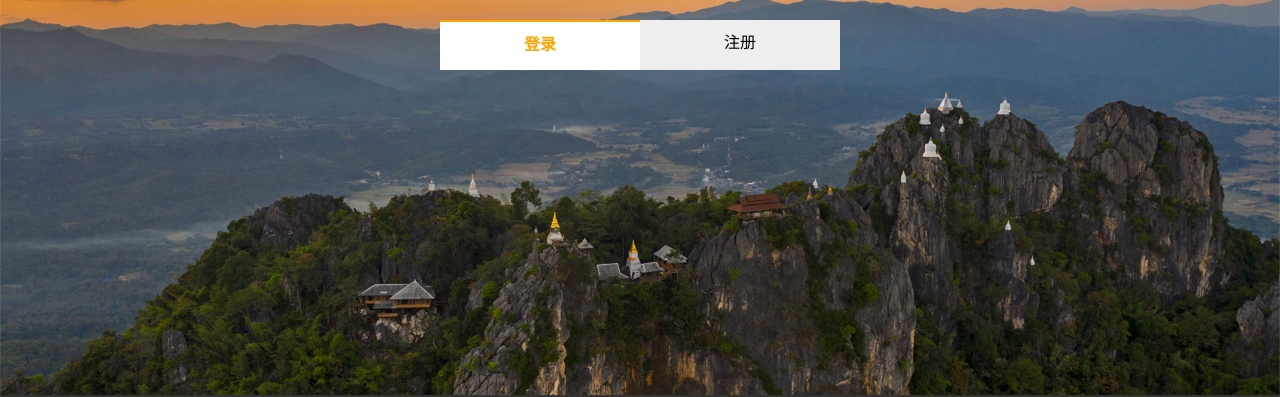
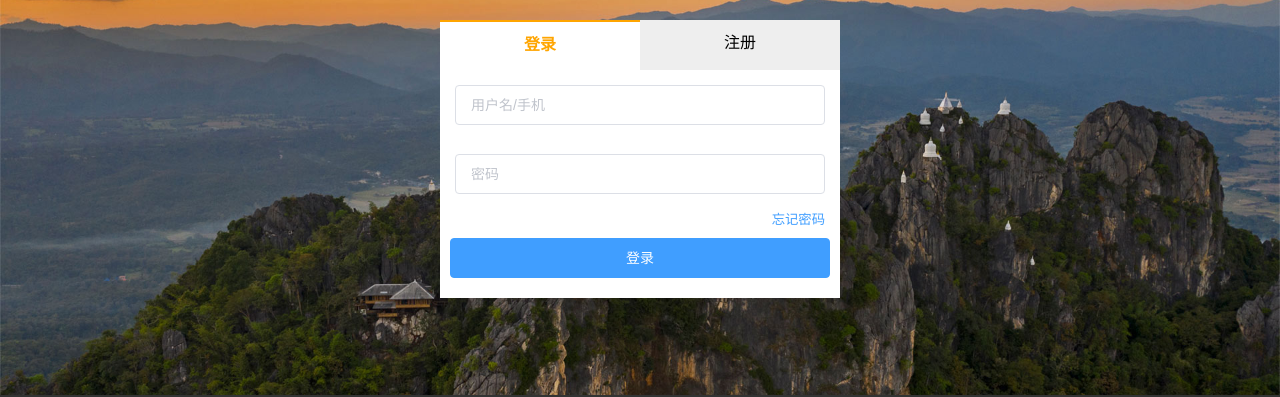
Before and after one commit to WwwanQin/xianyun, a Nuxt app: page /user/login in a window 1280 px wide. Shown: the part 165-562 px from the top of the page. Built offline with nearby package versions, Linux system fonts and the light colour scheme; a small style sheet from the web is missing.

Commit message:
提交登录组件

```diff
--- a/components/header.vue
+++ b/components/header.vue
@@ -20,13 +20,12 @@
 
             <!-- 登录/用户信息 -->
             <el-row type="flex" align="middle">
-
                 <!-- 如果用户存在则展示用户信息，用户数据来自store -->
-                <el-dropdown v-if="false">
+                <el-dropdown v-if="$store.state.user.userInfo.token">
                     <el-row type="flex" align="middle" class="el-dropdown-link">
                         <nuxt-link to="#">
-                            <img src="http://157.122.54.189:9093/images/pic_sea.jpeg"/>
-                            用户名
+                            <img :src="$axios.defaults.baseURL + $store.state.user.userInfo.user.defaultAvatar"/>
+                            {{$store.state.user.userInfo.user.nickname }}
                         </nuxt-link>
                         <i class="el-icon-caret-bottom el-icon--right"></i>
                     </el-row>
--- a/components/user/loginForm.vue
+++ b/components/user/loginForm.vue
@@ -1,13 +1,98 @@
 <template>
-
+    <div class="loginForm">
+        <el-form :model="ruleForm" :rules="rules" ref="ruleForm" class="demo-ruleForm">
+            <el-form-item class="form-item" prop="username">
+                <!-- 用户名输入框 -->
+                <el-input
+                placeholder="用户名/手机"
+                v-model="ruleForm.username">
+                </el-input>
+            </el-form-item>
+            <el-form-item class="form-item" prop="username">
+                <!-- 用户名输入框 -->
+                <el-input
+                type="password"
+                placeholder="密码"
+                v-model="ruleForm.password">
+                </el-input>
+            </el-form-item>
+            <p class="wangjimima">
+                <small>忘记密码</small>
+            </p>
+            <el-row>
+                <el-button type="primary" class="submit" @click="submitForm('ruleForm')">登录</el-button>
+            </el-row>
+        </el-form>
+    </div>
 </template>
 
 <script>
 export default {
-
+    data(){
+        return{
+            ruleForm: {
+                username: '',
+                password: '',
+                date1: '',
+                date2: '',
+                delivery: false,
+                type: [],
+                resource: '',
+                desc: ''
+            },
+            rules: {
+                username: [
+                    { required: true, message: '请输入用户名或手机号', trigger: 'blur' }
+                ],
+                password: [
+                    { required: true, message: '请输入密码', trigger: 'change' },
+                    { min: 3, max: 11, message: '密码最小长度为三个字符', trigger: 'blur' }
+                ]
+            }
+        }
+    },
+    methods:{
+        submitForm(formName){
+            this.$refs[formName].validate(valid => {
+                valid ? this.saveUserMessage() : this.$message({type: 'error',message: '请检查您的登录信息'})
+            })
+        },
+        saveUserMessage(){
+            this.$store.dispatch('user/userLogin',this.ruleForm).then(res => {
+                console.log(res);
+            }).catch(reason => {
+                console.log(reason);
+            })
+        }
+    }
 }
 </script>
 
-<style>
-
+<style scoped lang="less">
+    .loginForm{
+        width: 400px;
+        background-color: white;
+        .form-item{
+            margin-bottom: 7px;
+            padding-top: 15px;
+            /deep/ .el-form-item__content{
+                margin: 0px 15px 7px 15px;
+            }
+        }
+        .wangjimima{
+            text-align: right;
+            height: 30px;
+            margin-right: 15px;
+            color: #409eff;
+        }
+        .el-row{
+            display: flex;
+            justify-content: center;
+            padding-bottom: 20px;
+            .submit{
+                width: 95%;
+                text-align: center;
+            }
+        }
+    }
 </style>
--- a/pages/index.vue
+++ b/pages/index.vue
@@ -53,7 +53,7 @@ export default {
     mounted(){
         this.$axios({
             url: '/scenics/banners',
-            method: 'get'
+            method: 'get',
         }).then(res => {
             let {data:{data}} = res;
             console.log(data);
--- a/pages/user/login.vue
+++ b/pages/user/login.vue
@@ -5,13 +5,17 @@
         <span class="active">登录</span>
         <span>注册</span>
       </div>
+      <loginForm/>
     </div>
   </div>
 </template>
 
 <script>
+import loginForm from '@/components/user/loginForm.vue'
 export default {
-
+  components:{
+    loginForm
+  }
 }
 </script>
 
--- a/store/user.js
+++ b/store/user.js
@@ -1,3 +1,31 @@
-export const user = () =>{
-    name: '大罗'
+export const state = () => ({
+    userInfo:{
+        user: {},
+        token: ''
+    }
+})
+export const mutations = {
+    saveUserInfo(state,data){
+        state.userInfo = data;
+    }
 }
+
+export const actions = {
+    userLogin(result,{username,password}){
+        let {commit} = result;
+        this.$axios({
+            url: '/accounts/login',
+            method: 'post',
+            data:{
+                username,
+                password
+            }
+        }).then(res => {
+            console.log(res.data);
+            commit('saveUserInfo',res.data);
+            return Promise.resolve(res);
+        }).catch(reason => {
+            return reason;
+        })
+    }
+}
```
